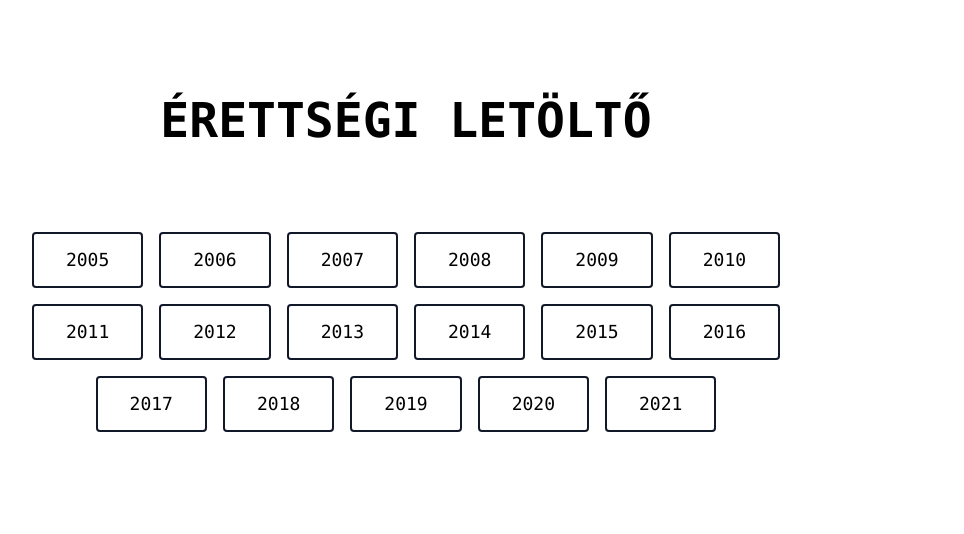
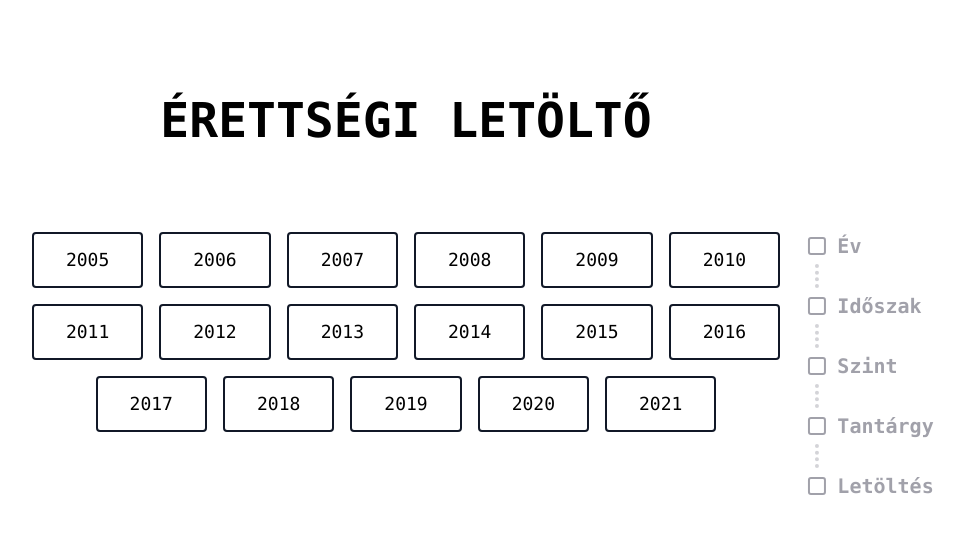
Before and after one commit to Tasztalos69/erettsegi-letolto, a React (Create React App) app: page / in a window 1280 px wide. Shown: the top 534 px of the page, without its empty margins (234-1198 px from the left). Built offline with nearby package versions, Linux system fonts and the light colour scheme.

Commit message:
Legend styling

```diff
--- a/package.json
+++ b/package.json
@@ -3,6 +3,7 @@
   "version": "0.1.0",
   "private": true,
   "dependencies": {
+    "@tabler/icons": "^1.53.0",
     "@testing-library/jest-dom": "^5.14.1",
     "@testing-library/react": "^12.0.0",
     "@testing-library/user-event": "^13.2.1",
--- a/src/App.tsx
+++ b/src/App.tsx
@@ -1,12 +1,19 @@
+import { useState } from "react";
+import Legend from "./Legend";
 import Picker from "./Picker";
+import { Stage } from "./types";
 
 const App = () => {
+  const [stage, setStage] = useState<Stage>(0);
   return (
     <div className="container">
       <h1 className="text-5xl font-mono text-center font-bold uppercase mt-24">
         Érettségi letöltő
       </h1>
-      <Picker />
+      <div className="container relative w-3/5 mx-auto mt-20">
+        <Picker stage={stage} setStage={setStage} />
+        <Legend stage={stage} />
+      </div>
     </div>
   );
 };
--- /dev/null
+++ b/src/Legend.tsx
@@ -0,0 +1,57 @@
+import { IconSquare, IconSquareCheck } from "@tabler/icons";
+import { AnimatePresence, motion } from "framer-motion";
+
+const stageNames = ["Év", "Időszak", "Szint", "Tantárgy", "Letöltés"];
+
+const BoxWrapper = (props: any) => (
+  <motion.div
+    {...props}
+    initial={{ opacity: 0 }}
+    animate={{ opacity: 1 }}
+    exit={{ opacity: 0 }}
+    transition={{ delay: 0, duration: 0.7 }}
+    className="absolute left-0 top-1/2 -translate-y-1/2 origin-center"
+  />
+);
+
+const Legend = ({ stage }: { stage: number }) => {
+  return (
+    <div className="w-1/5 absolute right-0 top-0 translate-x-[110%]">
+      <ul>
+        {stageNames.map((n, i) => {
+          const completed = stage > i;
+          return (
+            <li
+              key={n}
+              className={`relative pl-8 flex items-center font-mono font-semibold text-xl my-8 first:mt-2 text-zinc-400 ${
+                completed && "text-teal-500"
+              } transition-all duration-700`}
+            >
+              <AnimatePresence initial={false}>
+                {completed ? (
+                  <BoxWrapper key="check">
+                    <IconSquareCheck />
+                  </BoxWrapper>
+                ) : (
+                  <BoxWrapper key="square">
+                    <IconSquare />
+                  </BoxWrapper>
+                )}
+              </AnimatePresence>
+              {n}
+              {i < stageNames.length - 1 && (
+                <span
+                  className={`block absolute h-6 left-[10px] -bottom-7 border-l-4 border-dotted ${
+                    completed ? "border-teal-500" : "border-zinc-300"
+                  } transition-full duration-700`}
+                />
+              )}
+            </li>
+          );
+        })}
+      </ul>
+    </div>
+  );
+};
+
+export default Legend;
--- a/src/Picker.tsx
+++ b/src/Picker.tsx
@@ -1,6 +1,7 @@
 import { AnimatePresence, motion } from "framer-motion";
 import { ReactElement, useEffect, useState } from "react";
 import PickerButton from "./components/PickerButton";
+import { Stage } from "./types";
 
 const YEARS = Array(2021 - 2005 + 1)
   .fill(0)
@@ -17,14 +18,6 @@ interface ExamData {
   phase: "fall" | "spring";
   difficulty: "mid" | "high";
   subject: string; // TODO subject list
-}
-
-enum Stage {
-  YEAR,
-  PHASE,
-  DIFFICULTY,
-  SUBJECT,
-  DLOAD,
 }
 
 const urlConstructor = (data: Partial<ExamData>, isKey = false): string => {
@@ -52,9 +45,13 @@ const StageDiv = (props: any) => (
   />
 );
 
-const Picker = (): ReactElement => {
+interface PickerProps {
+  stage: number;
+  setStage: (num: number) => void;
+}
+
+const Picker = ({ stage, setStage }: PickerProps): ReactElement => {
   const [data, setData] = useState<Partial<ExamData>>({});
-  const [stage, setStage] = useState<Stage>(0);
 
   useEffect(() => {
     if (stage === Stage.DLOAD) {
@@ -84,6 +81,15 @@ const Picker = (): ReactElement => {
         return (
           <StageDiv key="phase">
             <PickerButton
+              key="tavasz"
+              onClick={() => {
+                setData({ ...data, phase: "spring" });
+                setStage(stage + 1);
+              }}
+            >
+              Tavasz
+            </PickerButton>
+            <PickerButton
               key="osz"
               onClick={() => {
                 setData({ ...data, phase: "fall" });
@@ -91,15 +97,6 @@ const Picker = (): ReactElement => {
               }}
             >
               Ősz
-            </PickerButton>
-            <PickerButton
-              key="tavasz"
-              onClick={() => {
-                setData({ ...data, phase: "spring" });
-                setStage(stage + 1);
-              }}
-            >
-              Tavasz
             </PickerButton>
           </StageDiv>
         );
@@ -151,7 +148,7 @@ const Picker = (): ReactElement => {
   };
 
   return (
-    <div className="w-2/3 mx-auto mt-20 text-center">
+    <div className="text-center">
       <AnimatePresence initial={false} exitBeforeEnter>
         {getStage()}
       </AnimatePresence>
--- /dev/null
+++ b/src/types.ts
@@ -0,0 +1,7 @@
+export enum Stage {
+  YEAR,
+  PHASE,
+  DIFFICULTY,
+  SUBJECT,
+  DLOAD,
+}
```
Also changed, not shown: 1 other file (tests, documents, lock files or other folders).
